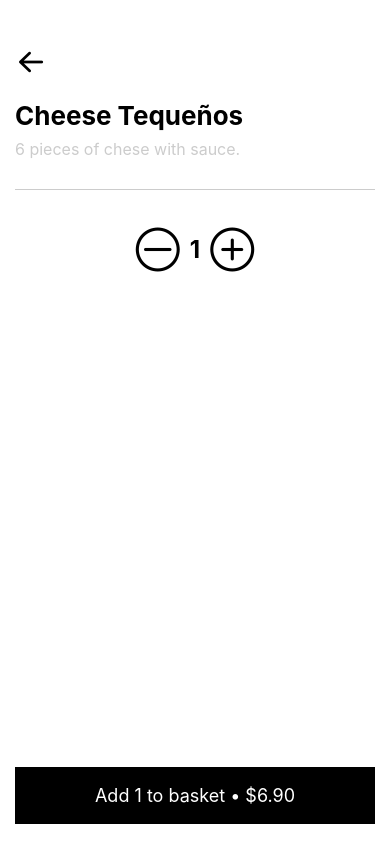
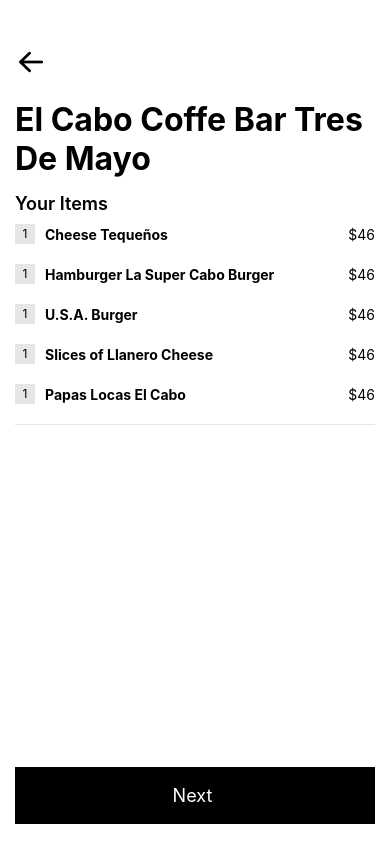
Before and after one commit to shakibdshy/uber-eats, a React Native app: screen / in a window 390 px wide. Built offline with nearby package versions, Linux system fonts and the light colour scheme.

Commit message:
Update Basket Dish

```diff
--- a/App.js
+++ b/App.js
@@ -1,5 +1,6 @@
 import { StatusBar } from 'expo-status-bar';
 import { StyleSheet, Text, View, Image, FlatList } from 'react-native';
+import BasketScreen from './src/screens/Basket/BasketScreen';
 import DishDetailsScreen from './src/screens/DishDetailsScreen/DishDetailsScreen';
 import Home from './src/screens/Home';
 import RestaurantDetailsScreen from './src/screens/RestaurantDetailsScreen/RestaurantDetailsScreen';
@@ -9,7 +10,9 @@
     <View style={styles.container}>
       {/* <Home /> */}
       {/* <RestaurantDetailsScreen /> */}
-      <DishDetailsScreen />
+      {/* <DishDetailsScreen /> */}
+      <BasketScreen />
+
 
       <StatusBar style="auto" />
     </View>
--- /dev/null
+++ b/src/screens/Basket/BasketDishItem.js
@@ -0,0 +1,14 @@
+import { View, Text } from 'react-native'
+import styles from './BasketScreenStyle'
+
+const BasketDishItem = ({ basketDish }) => {
+  return (
+      <View style={styles.dishContainer}>
+          <Text style={styles.dishCount}>1</Text>
+          <Text style={styles.dishName}>{basketDish.name }</Text>
+          <Text style={styles.dishPrice}>$46</Text>
+      </View>
+  )
+}
+
+export default BasketDishItem
--- /dev/null
+++ b/src/screens/Basket/BasketScreen.js
@@ -0,0 +1,31 @@
+import { View, Text, FlatList } from 'react-native'
+import React, { useState } from 'react'
+import styles from './BasketScreenStyle'
+import restaurants from '../../../assets/data/restaurants.json';
+import { AntDesign } from '@expo/vector-icons';
+import BasketDishItem from './BasketDishItem';
+
+const BasketScreen = () => {
+    const restaurant = restaurants[0];
+    const [quantity, setQuantity] = useState(1);
+
+    return (
+        <View style={styles.page}>
+            <View style={styles.dishHeader}>
+                <AntDesign style={styles.arrowLeft} name="arrowleft" size={32} color="black" />
+                <Text style={styles.name}>{restaurant.name}</Text>
+                <Text style={styles.yourItems}>Your Items</Text>
+                <FlatList
+                    data={restaurant.dishes}
+                    renderItem={({ item }) => <BasketDishItem basketDish={item} />}
+                />
+            </View>
+
+            <View style={styles.dishFooter}>
+                <Text style={styles.buttonText}>Next </Text>
+            </View>
+        </View>
+    )
+}
+
+export default BasketScreen
--- /dev/null
+++ b/src/screens/Basket/BasketScreenStyle.js
@@ -0,0 +1,71 @@
+import { StyleSheet } from "react-native";
+
+export default StyleSheet.create({
+    page: {
+        flex: 1,
+        width: "100%",
+    },
+
+    dishHeader: {
+        margin: 15,
+        paddingVertical: 30,
+        paddingBottom: 10,
+        borderBottomColor: "#e6e6e6",
+        borderBottomWidth: 1,
+    },
+
+    yourItems: {
+        marginTop: 15,
+        fontSize: 18,
+        fontWeight: "600",
+    },
+
+    name: {
+        fontSize: 32,
+        fontWeight: "bold",
+        paddingTop: 20,
+    },
+
+    dishContainer: {
+        flexDirection: 'row',
+        alignItems: 'center',
+        marginVertical: 10,
+    },
+
+    dishCount: {
+        fontSize: 12,
+        width: 20,
+        height: 20,
+        lineHeight: 20,
+        backgroundColor: '#e6e6e6',
+        textAlign: 'center',
+        marginRight: 10,
+    },
+
+    dishName: {
+        fontSize: 14,
+        fontWeight: "bold",
+    },
+
+    dishPrice: {
+        marginLeft: 'auto',
+    },
+
+    dishFooter: {
+        marginTop: "auto",
+        marginBottom: 20,
+        marginHorizontal: 15,
+    },
+
+    buttonText: {
+        fontSize: 18,
+        textAlign: "center",
+        backgroundColor: "#000",
+        color: "#fff",
+        padding: 18,
+        width: "100%",
+    },
+    buttonPrice: {
+        marginLeft: 50,
+    }
+})
```
